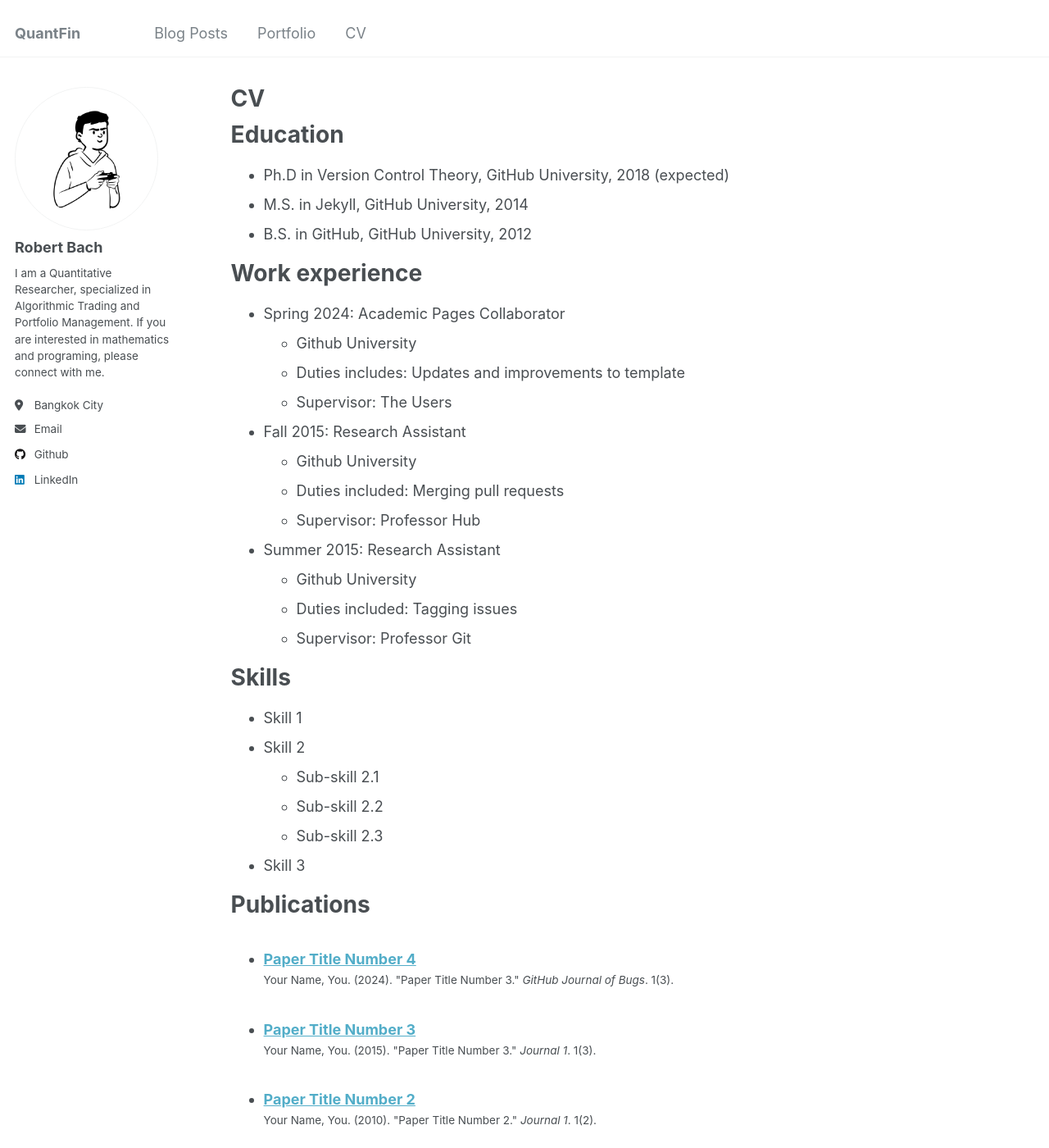
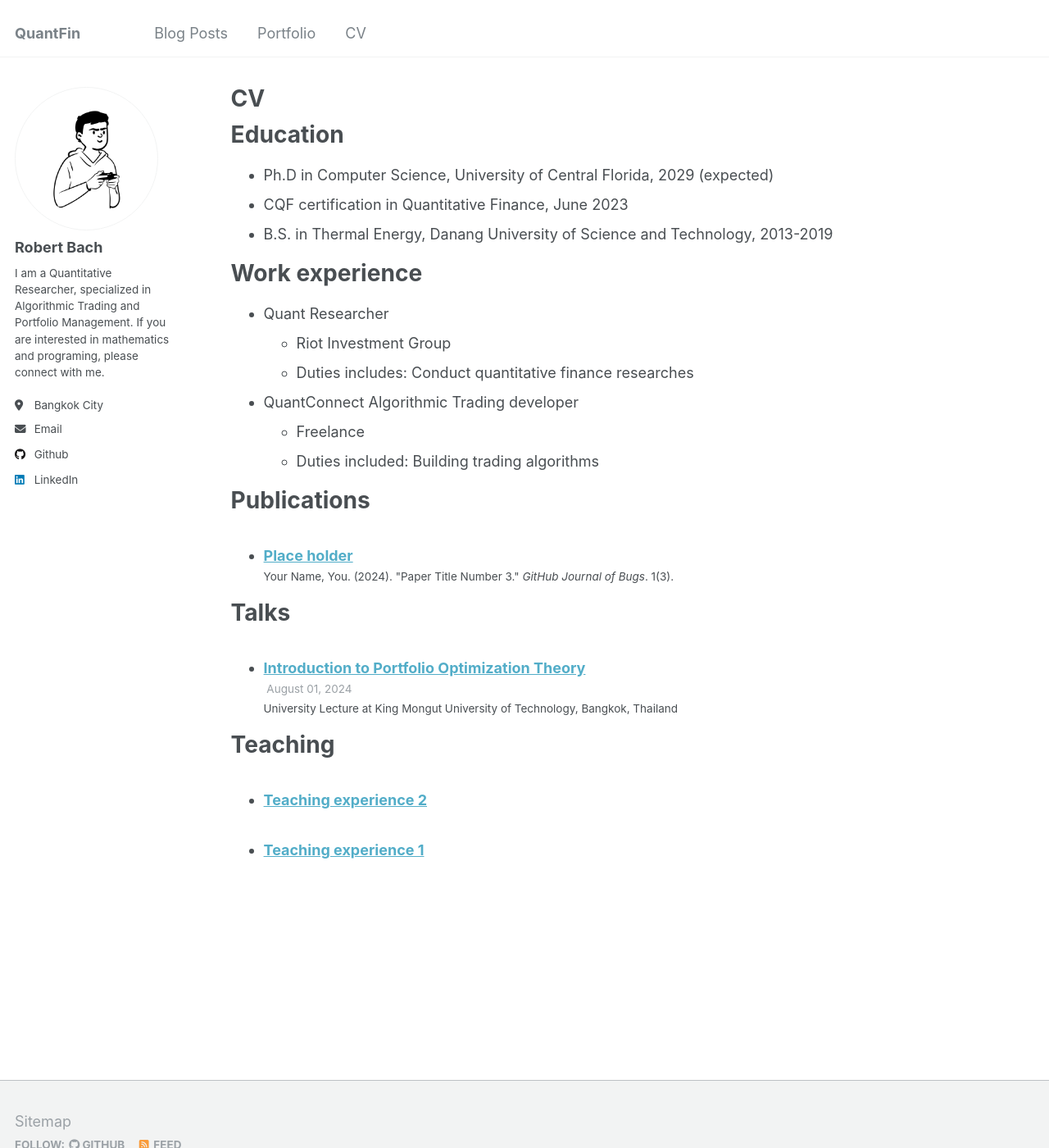
Before and after one commit to baobach/baobach.github.io, a Jekyll site: the page built from _pages/cv.md, in a window 1280 px wide and 1400 px high. Shown: the whole window at 82% size. Built offline with Jekyll 4.4.1, drawn with Linux system fonts in a browser that asks for light colours; some of the changed text lies outside the part shown.

Commit message:
fix: update page information

```diff
--- a/_pages/cv.md
+++ b/_pages/cv.md
@@ -11,35 +11,19 @@ redirect_from:
 
 Education
 ======
-* Ph.D in Version Control Theory, GitHub University, 2018 (expected)
-* M.S. in Jekyll, GitHub University, 2014
-* B.S. in GitHub, GitHub University, 2012
+* Ph.D in Computer Science, University of Central Florida, 2029 (expected)
+* CQF certification in Quantitative Finance, June 2023
+* B.S. in Thermal Energy, Danang University of Science and Technology, 2013-2019
 
 Work experience
 ======
-* Spring 2024: Academic Pages Collaborator
-  * Github University
-  * Duties includes: Updates and improvements to template
-  * Supervisor: The Users
+* Quant Researcher
+  * Riot Investment Group
+  * Duties includes: Conduct quantitative finance researches
 
-* Fall 2015: Research Assistant
-  * Github University
-  * Duties included: Merging pull requests
-  * Supervisor: Professor Hub
-
-* Summer 2015: Research Assistant
-  * Github University
-  * Duties included: Tagging issues
-  * Supervisor: Professor Git
-
-Skills
-======
-* Skill 1
-* Skill 2
-  * Sub-skill 2.1
-  * Sub-skill 2.2
-  * Sub-skill 2.3
-* Skill 3
+* QuantConnect Algorithmic Trading developer
+  * Freelance
+  * Duties included: Building trading algorithms
 
 Publications
 ======
--- a/_publications/2009-10-01-paper-title-number-1.md
+++ /dev/null
@@ -1,14 +0,0 @@
----
-title: "Paper Title Number 1"
-collection: publications
-category: manuscripts
-permalink: /publication/2009-10-01-paper-title-number-1
-excerpt: 'This paper is about the number 1. The number 2 is left for future work.'
-date: 2009-10-01
-venue: 'Journal 1'
-slidesurl: 'http://academicpages.github.io/files/slides1.pdf'
-paperurl: 'http://academicpages.github.io/files/paper1.pdf'
-citation: 'Your Name, You. (2009). &quot;Paper Title Number 1.&quot; <i>Journal 1</i>. 1(1).'
----
-
-The contents above will be part of a list of publications, if the user clicks the link for the publication than the contents of section will be rendered as a full page, allowing you to provide more information about the paper for the reader. When publications are displayed as a single page, the contents of the above "citation" field will automatically be included below this section in a smaller font.
--- a/_publications/2010-10-01-paper-title-number-2.md
+++ /dev/null
@@ -1,14 +0,0 @@
----
-title: "Paper Title Number 2"
-collection: publications
-category: manuscripts
-permalink: /publication/2010-10-01-paper-title-number-2
-excerpt: 'This paper is about the number 2. The number 3 is left for future work.'
-date: 2010-10-01
-venue: 'Journal 1'
-slidesurl: 'http://academicpages.github.io/files/slides2.pdf'
-paperurl: 'http://academicpages.github.io/files/paper2.pdf'
-citation: 'Your Name, You. (2010). &quot;Paper Title Number 2.&quot; <i>Journal 1</i>. 1(2).'
----
-
-The contents above will be part of a list of publications, if the user clicks the link for the publication than the contents of section will be rendered as a full page, allowing you to provide more information about the paper for the reader. When publications are displayed as a single page, the contents of the above "citation" field will automatically be included below this section in a smaller font.
--- a/_publications/2015-10-01-paper-title-number-3.md
+++ /dev/null
@@ -1,14 +0,0 @@
----
-title: "Paper Title Number 3"
-collection: publications
-category: manuscripts
-permalink: /publication/2015-10-01-paper-title-number-3
-excerpt: 'This paper is about the number 3. The number 4 is left for future work.'
-date: 2015-10-01
-venue: 'Journal 1'
-slidesurl: 'http://academicpages.github.io/files/slides3.pdf'
-paperurl: 'http://academicpages.github.io/files/paper3.pdf'
-citation: 'Your Name, You. (2015). &quot;Paper Title Number 3.&quot; <i>Journal 1</i>. 1(3).'
----
-
-The contents above will be part of a list of publications, if the user clicks the link for the publication than the contents of section will be rendered as a full page, allowing you to provide more information about the paper for the reader. When publications are displayed as a single page, the contents of the above "citation" field will automatically be included below this section in a smaller font.
--- /dev/null
+++ b/_talks/2024-08-01-talk.md
@@ -0,0 +1,11 @@
+---
+title: "Introduction to Portfolio Optimization Theory"
+collection: talks
+type: "University Lecture"
+permalink: /talks/2024-08-01-talk
+venue: "King Mongut University of Technology"
+date: 2024-08-01
+location: "Bangkok, Thailand"
+---
+
+The purpose of the lecture is to give an introduction to the Portfolio Optimization Theory. The lecture helps the curious students explore the mathematical foundation and practical application of the theory in investment management industry.
```
Also changed, not shown: other parts of _pages/cv.md (+0 -4 lines), _posts/2025-02-28-jensen-inequality.md (+0 -1 lines), _publications/2024-02-17-paper-title-number-4.md (+2 -2 lines), _talks/2012-03-01-talk-1.md (deleted, +0 -11 lines), _talks/2013-03-01-tutorial-1.md (deleted, +0 -13 lines), _talks/2014-02-01-talk-2.md (deleted, +0 -13 lines), _talks/2014-03-01-talk-3.md (deleted, +0 -11 lines).
